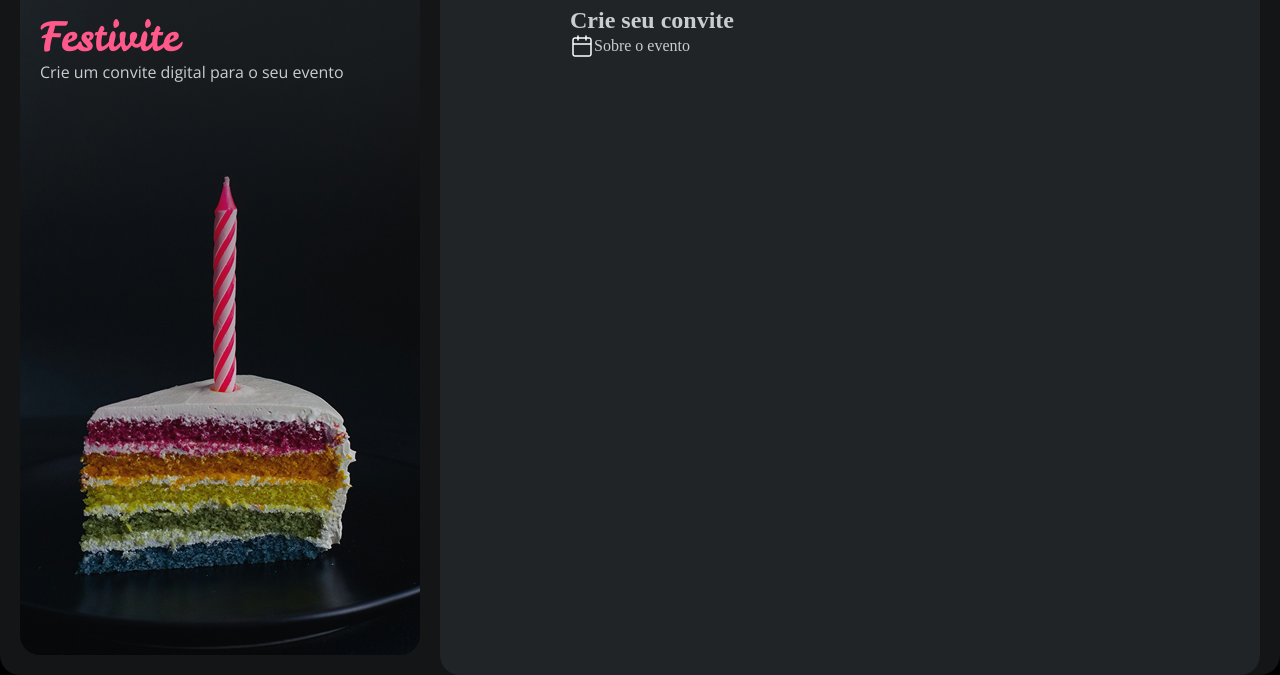
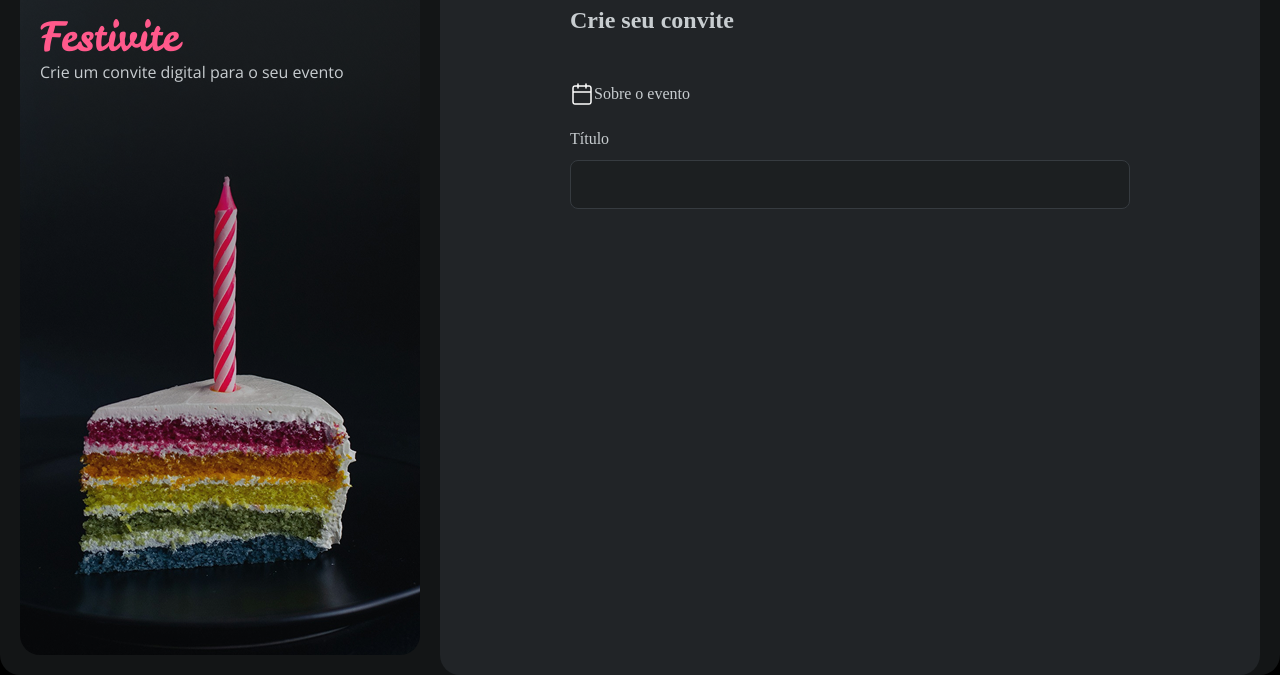
Before and after one commit to ROBERTOKPP/Formulario-de-convite, a plain HTML site: page index.html in a window 1280 px wide. Shown: the part 173-848 px from the top of the page. Drawn offline with nearby package versions, Linux system fonts and the light colour scheme.

Commit message:
começando os inputs

```diff
--- a/index.html
+++ b/index.html
@@ -35,12 +35,10 @@
               <legend>Sobre o evento</legend>
             </div>
 
+
+            <label for="title">Título</label>
+            <input type="text" name="title" id="title">
             </fieldset>
-
-
-
-
-
           </form>
 
         </div>
--- /dev/null
+++ b/style/fields/index.css
@@ -0,0 +1 @@
+@import url(input.css);
--- /dev/null
+++ b/style/fields/input.css
@@ -0,0 +1,14 @@
+
+input{
+  width: 100%;
+  padding: 1rem;
+  border-radius: .5rem;
+  border: 1px solid var(--input-stroke);
+  background-color: var(--input-base);
+
+}
+
+label{
+  display: block;
+  margin-bottom: .75rem;
+}
--- a/style/from.css
+++ b/style/from.css
@@ -1,12 +1,13 @@
 fieldset{
-
   appearance: none;
   border: none;
+  margin-top: 3rem;
+}
 
-}
-  .frame-4{
+.frame-4{
     display: flex;
     align-items: center;
+    margin-bottom: 1.5rem;
     img{
       width: 1.5rem;
       height: 1.5rem;
--- a/style/global.css
+++ b/style/global.css
@@ -18,7 +18,7 @@
 
 
   /* cores dos inputs */
-  --input-bade:#1C1F21;
+  --input-base:#1C1F21;
   --input-stroke:#363B40;
   --input-placeholder:#869198;
 
--- a/style/index.css
+++ b/style/index.css
@@ -1,3 +1,4 @@
 @import url(global.css);
 @import url(layout.css);
 @import url(from.css);
+@import url(fields/index.css);
```
